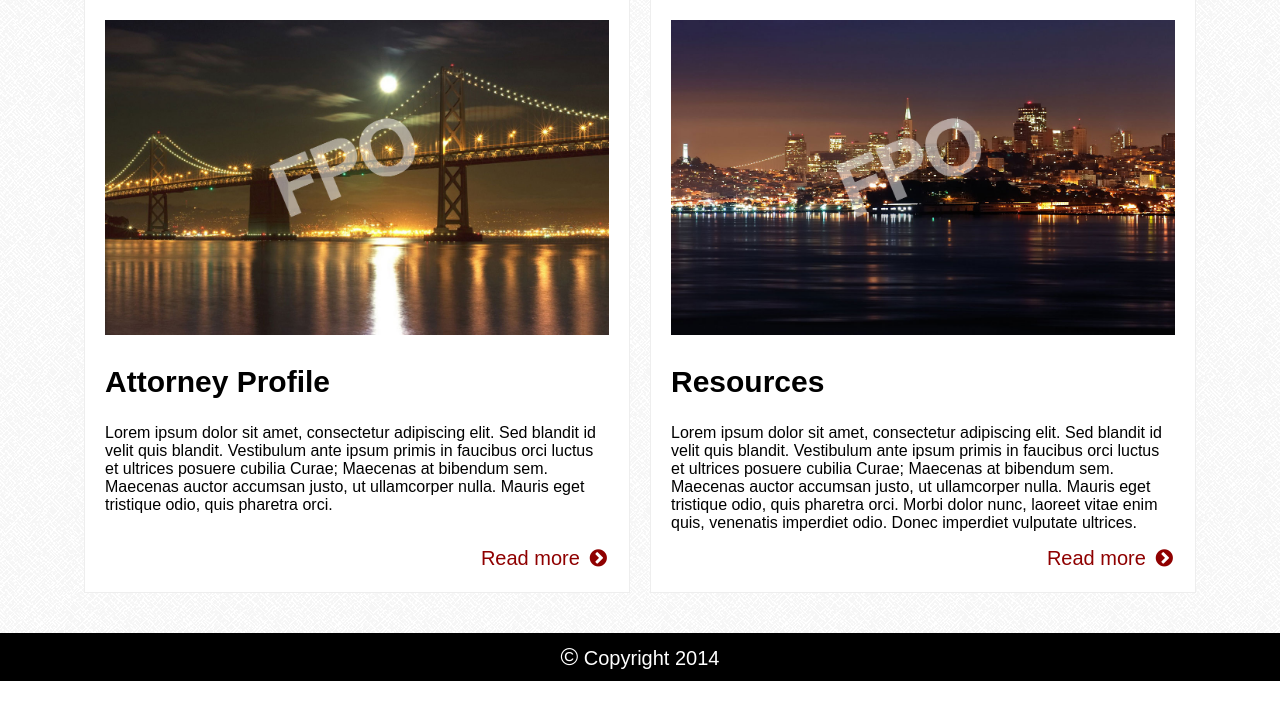
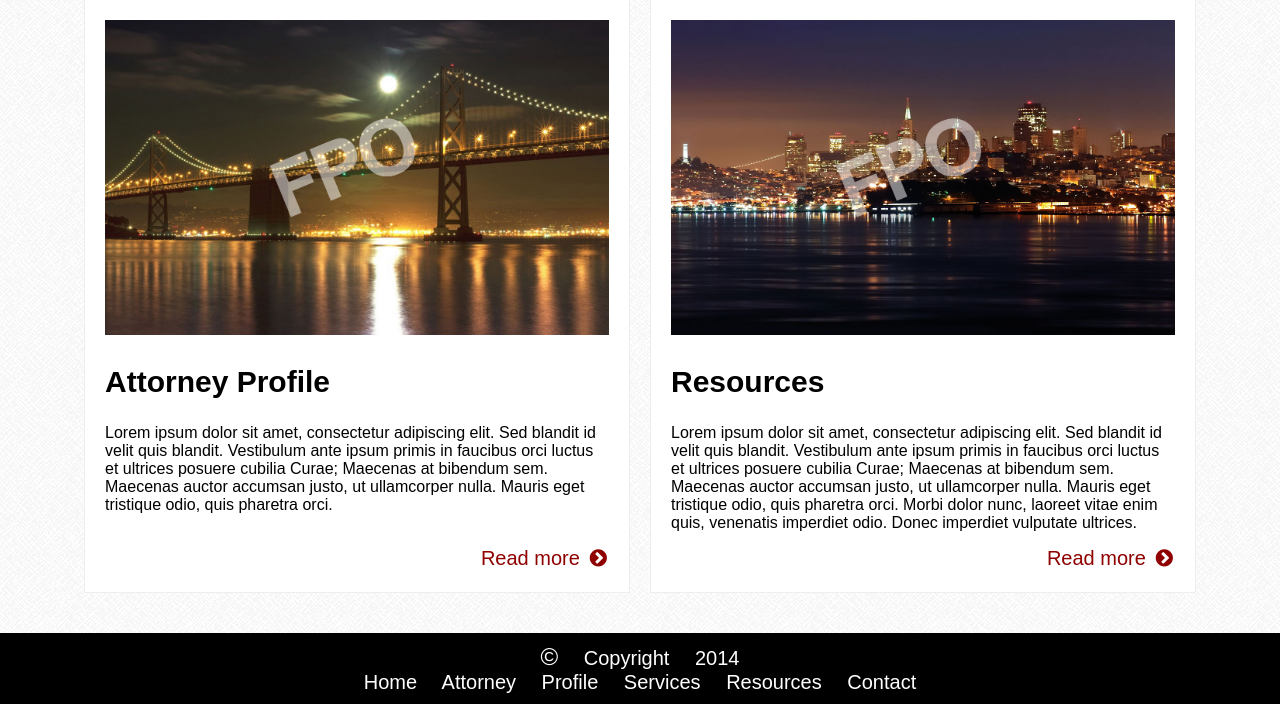
Before and after one commit to mv2sa/bolhufasLaw, a PHP site: page / in a window 1280 px wide. Shown: the part 695-1399 px from the top of the page. Before the commit the page ends 1376 px from the top, so only its background shows below. Run offline with PHP 8.4, Linux system fonts and the light colour scheme; some libraries are stand-ins or nearby versions; some web fonts are replaced.

Commit message:
Added footer links, still working on submenus

```diff
--- a/css/main.css
+++ b/css/main.css
@@ -159,6 +159,8 @@ main {
 #f-footer p,
 #f-footer a {
     color: #fff;
+    text-decoration: none;
+    word-spacing: 1em;
 }
 
 /* Landing Page */
--- a/index.html
+++ b/index.html
@@ -134,6 +134,12 @@
 
             <p class="f-copy">
                 <span>&copy;</span> Copyright 2014
+                <br>
+                <a href="index.html">Home</a>
+                <a href="attorneyProfile.html">Attorney Profile</a>
+                <a href="service.html">Services</a>
+                <a href="resources.html">Resources</a>
+                <a href="contactUs.html">Contact</a>
             </p>
         </footer>
 
```
